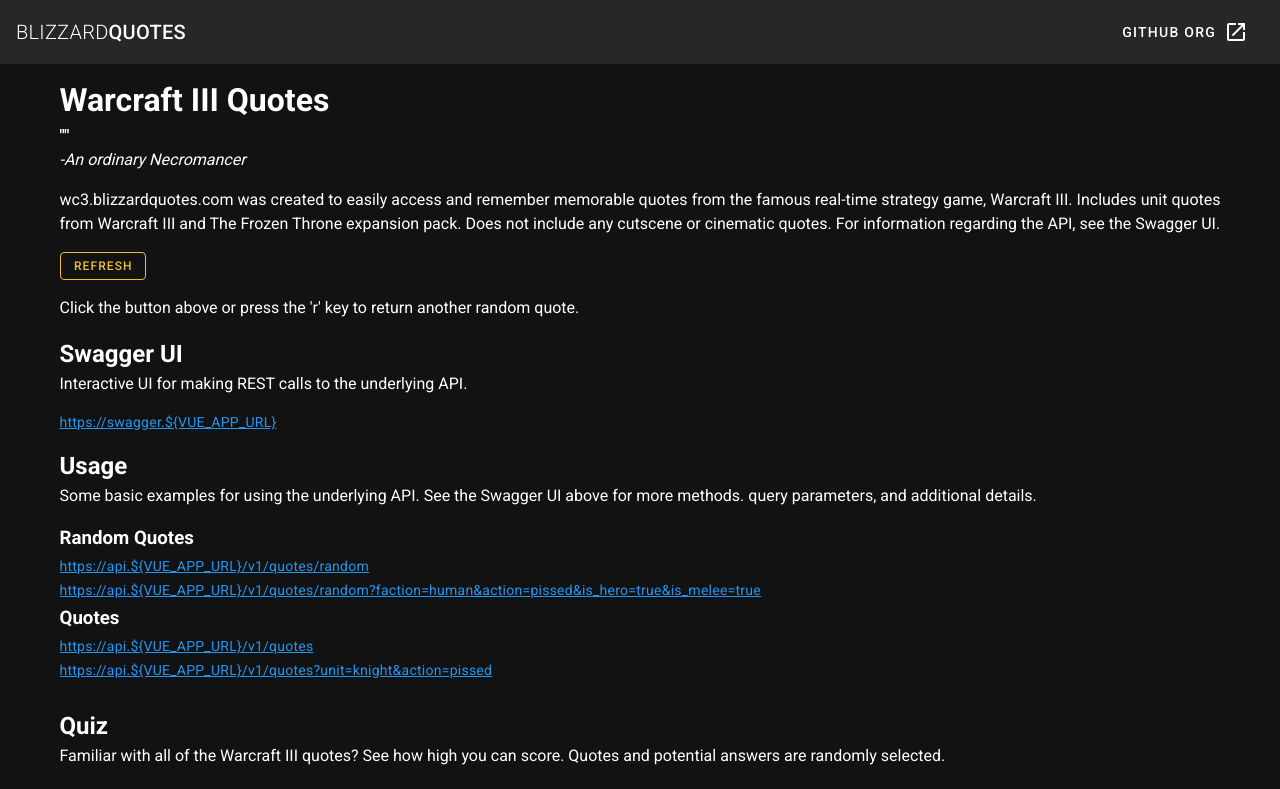
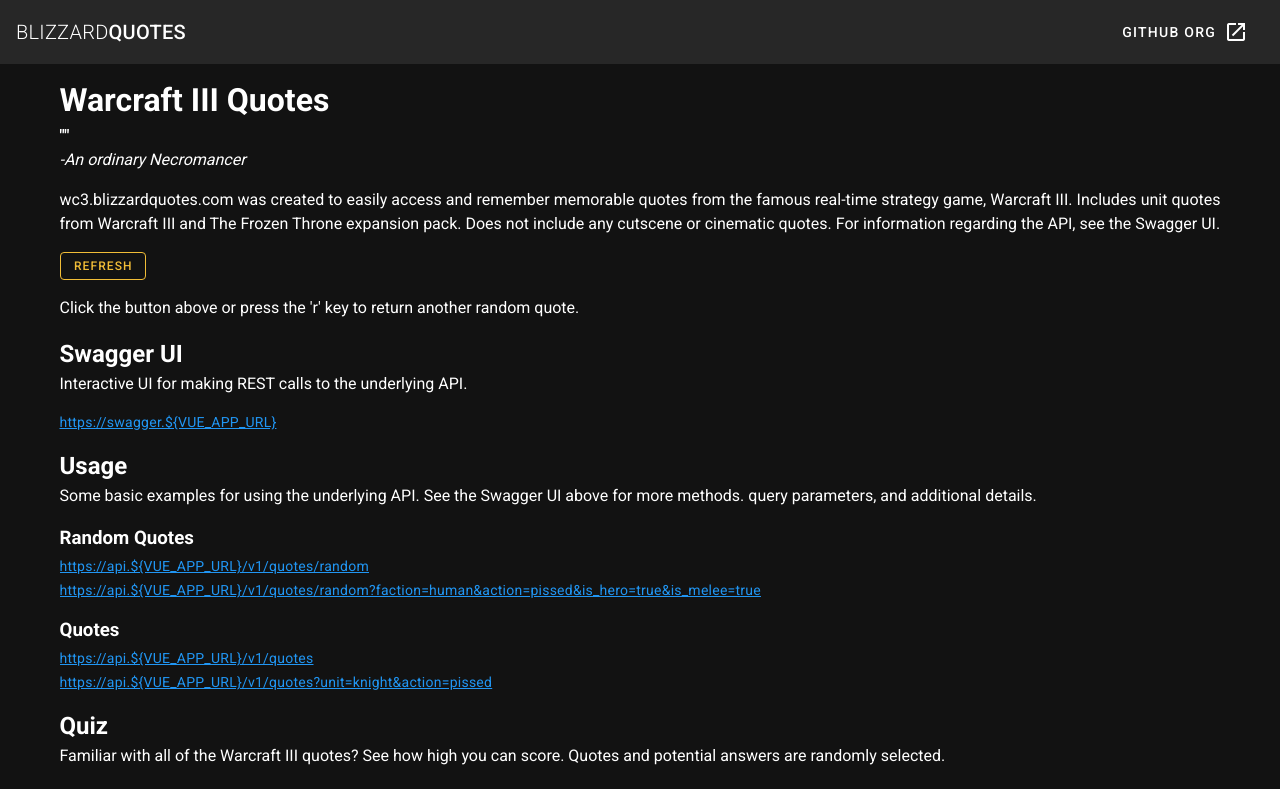
Before and after one commit to blizzard-quotes/warcraft-3-quotes-ui, a Vue app: page / in a window 1280 px wide. Shown: the top 789 px of the page. Built offline with nearby package versions, Linux system fonts and the light colour scheme; no server answers.

Commit message:
Modify whitespace for certain elements

```diff
--- a/src/components/Information.vue
+++ b/src/components/Information.vue
@@ -45,7 +45,7 @@
     >
       <a :href="example">{{ example }}</a>
     </p>
-    <h3 id="information-usage-collection">Quotes</h3>
+    <h3 id="information-usage-collection" class="mt-4">Quotes</h3>
     <p
       style="text-overflow: ellipsis; overflow: hidden; white-space: nowrap;"
       class="my-1 body-2"
--- a/src/components/Quiz.vue
+++ b/src/components/Quiz.vue
@@ -1,5 +1,5 @@
 <template>
-  <v-container id="quiz">
+  <v-container id="quiz" class="pt-0">
     <h2 id="quiz-header">Quiz</h2>
     <p class="text-justify">
       Familiar with all of the Warcraft III quotes? See how high you can score.
```
